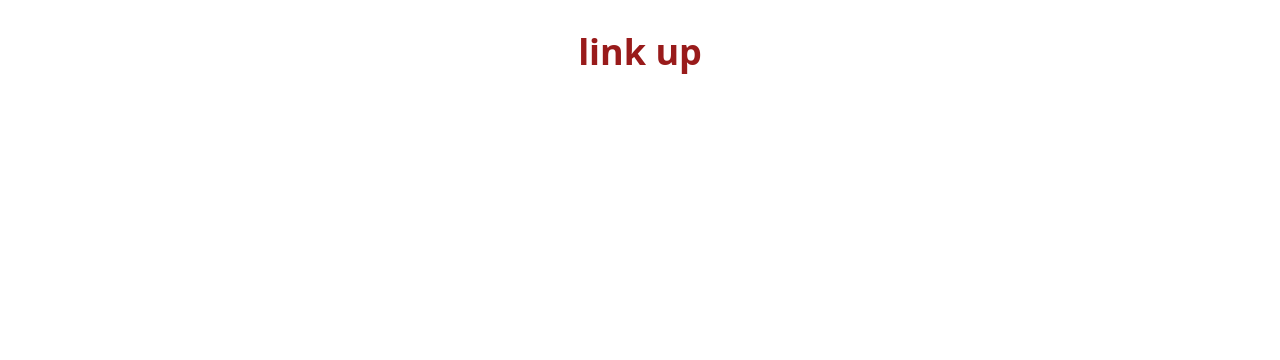
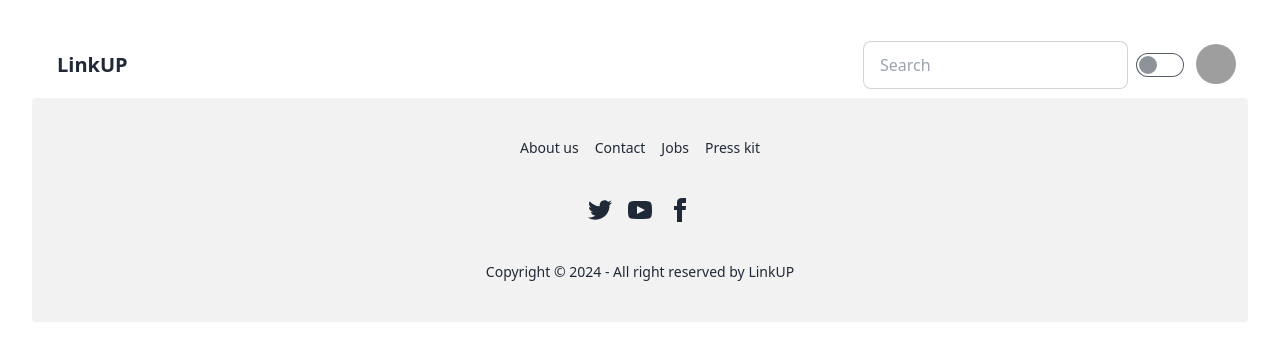
Before and after one commit to A62-JS-PG4-WEB/link-up, a React (Vite) app in the folder link-up-app/: page / in a window 1280 px wide. Shown: the top 360 px of the page. Built offline with nearby package versions, Linux system fonts and the light colour scheme; grey boxes are pictures that could not be loaded.

Commit message:
added navbar, footer, future themes

```diff
--- a/link-up-app/src/App.jsx
+++ b/link-up-app/src/App.jsx
@@ -1,11 +1,15 @@
 import './App.css'
+import { Footer } from './components/Footer/Footer.jsx'
+import { Nav } from './components/Nav/Nav.jsx'
 
 function App() {
 
   return (
-    <h1 className="text-4xl font-bold text-red-800">
-      link up
-    </h1>
+    <>
+      <Nav />
+      <Footer />
+    </>
+
   )
 }
 
--- /dev/null
+++ b/link-up-app/src/components/Footer/Footer.jsx
@@ -0,0 +1,58 @@
+
+export function Footer() {
+
+    return (
+
+        <>
+            <footer className="footer footer-center bg-base-200 text-base-content rounded p-10">
+                <nav className="grid grid-flow-col gap-4">
+                    <a className="link link-hover">About us</a>
+                    <a className="link link-hover">Contact</a>
+                    <a className="link link-hover">Jobs</a>
+                    <a className="link link-hover">Press kit</a>
+                </nav>
+                <nav>
+                    <div className="grid grid-flow-col gap-4">
+                        <a>
+                            <svg
+                                xmlns="http://www.w3.org/2000/svg"
+                                width="24"
+                                height="24"
+                                viewBox="0 0 24 24"
+                                className="fill-current">
+                                <path
+                                    d="M24 4.557c-.883.392-1.832.656-2.828.775 1.017-.609 1.798-1.574 2.165-2.724-.951.564-2.005.974-3.127 1.195-.897-.957-2.178-1.555-3.594-1.555-3.179 0-5.515 2.966-4.797 6.045-4.091-.205-7.719-2.165-10.148-5.144-1.29 2.213-.669 5.108 1.523 6.574-.806-.026-1.566-.247-2.229-.616-.054 2.281 1.581 4.415 3.949 4.89-.693.188-1.452.232-2.224.084.626 1.956 2.444 3.379 4.6 3.419-2.07 1.623-4.678 2.348-7.29 2.04 2.179 1.397 4.768 2.212 7.548 2.212 9.142 0 14.307-7.721 13.995-14.646.962-.695 1.797-1.562 2.457-2.549z"></path>
+                            </svg>
+                        </a>
+                        <a>
+                            <svg
+                                xmlns="http://www.w3.org/2000/svg"
+                                width="24"
+                                height="24"
+                                viewBox="0 0 24 24"
+                                className="fill-current">
+                                <path
+                                    d="M19.615 3.184c-3.604-.246-11.631-.245-15.23 0-3.897.266-4.356 2.62-4.385 8.816.029 6.185.484 8.549 4.385 8.816 3.6.245 11.626.246 15.23 0 3.897-.266 4.356-2.62 4.385-8.816-.029-6.185-.484-8.549-4.385-8.816zm-10.615 12.816v-8l8 3.993-8 4.007z"></path>
+                            </svg>
+                        </a>
+                        <a>
+                            <svg
+                                xmlns="http://www.w3.org/2000/svg"
+                                width="24"
+                                height="24"
+                                viewBox="0 0 24 24"
+                                className="fill-current">
+                                <path
+                                    d="M9 8h-3v4h3v12h5v-12h3.642l.358-4h-4v-1.667c0-.955.192-1.333 1.115-1.333h2.885v-5h-3.808c-3.596 0-5.192 1.583-5.192 4.615v3.385z"></path>
+                            </svg>
+                        </a>
+                    </div>
+                </nav>
+                <aside>
+                    <p>Copyright © {new Date().getFullYear()} - All right reserved by LinkUP</p>
+                </aside>
+            </footer>
+        </>
+
+    )
+}
--- /dev/null
+++ b/link-up-app/src/components/Nav/Nav.jsx
@@ -0,0 +1,43 @@
+
+
+export function Nav() {
+
+    return (
+
+        <>
+            <div className="navbar bg-base-100">
+                <div className="flex-1">
+                    <a className="btn btn-ghost text-xl" data-theme="night">LinkUP</a>
+                </div>
+                <div className="flex-none gap-2">
+                    <div className="form-control">
+                        <input type="text" placeholder="Search" className="input input-bordered w-24 md:w-auto" />
+                    </div>
+                    <input type="checkbox" value="synthwave" className="toggle theme-controller" />
+                    <div className="dropdown dropdown-end">
+                        <div tabIndex={0} role="button" className="btn btn-ghost btn-circle avatar">
+                            <div className="w-10 rounded-full">
+                                <img
+                                    alt="Tailwind CSS Navbar component"
+                                    src="https://img.daisyui.com/images/stock/photo-1534528741775-53994a69daeb.webp" />
+                            </div>
+                        </div>
+                        <ul
+                            tabIndex={0}
+                            className="menu menu-sm dropdown-content bg-base-100 rounded-box z-[1] mt-3 w-52 p-2 shadow">
+                            <li>
+                                <a className="justify-between">
+                                    Profile
+                                    <span className="badge">New</span>
+                                </a>
+                            </li>
+                            <li><a>Settings</a></li>
+                            <li><a>Logout</a></li>
+                        </ul>
+                    </div>
+                </div>
+            </div>
+        </>
+
+    )
+}
--- a/link-up-app/tailwind.config.js
+++ b/link-up-app/tailwind.config.js
@@ -6,8 +6,8 @@
     "./index.html",
     "./src/**/*.{js,ts,jsx,tsx}",
   ],
-  theme: {
-    extend: {},
+  daisyui: {
+    themes: ["light", "night"],
   },
   plugins: [daisyui],
 }
```
Also changed, not shown: link-up-app/src/views/Landing/Landing.jsx (added), link-up-app/src/views/Login/Login.jsx (added), link-up-app/src/views/Register/Register.jsx (added).
